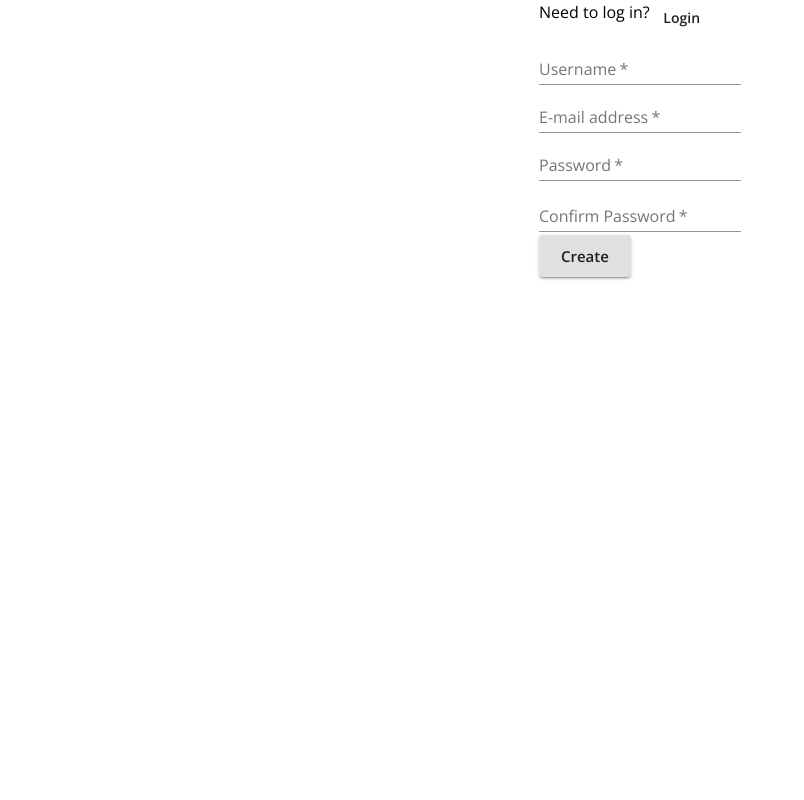
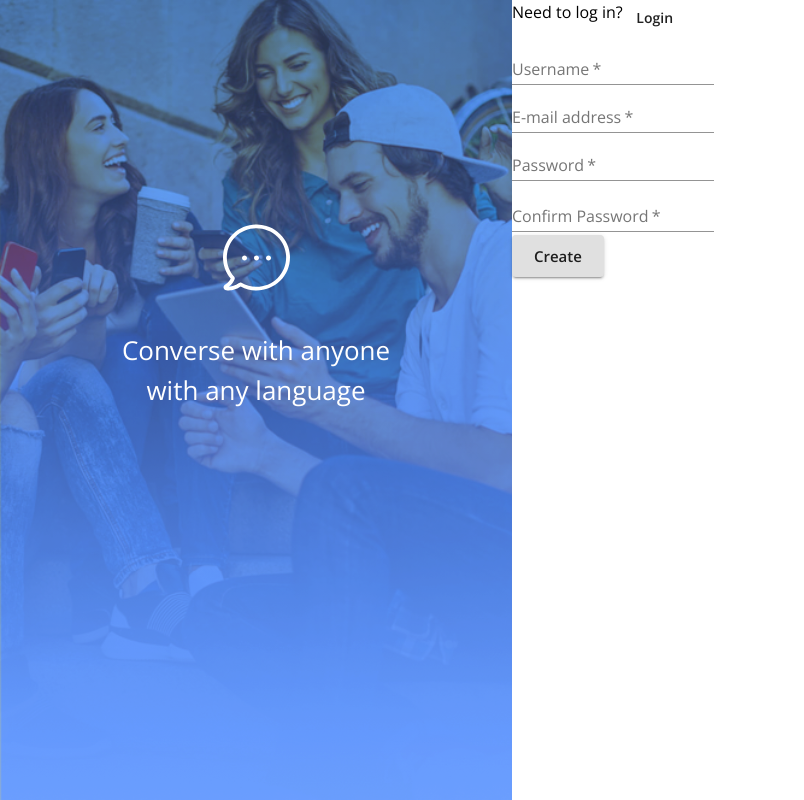
Before and after one commit to ungerecht/96713d, a React (Create React App) app in the folder client/: page / in a window 1280 px wide. Shown: the whole page, without its empty margins (0-804 px from the left). Built offline with nearby package versions, Linux system fonts and the light colour scheme; no server answers.

Commit message:
Use SideBanner component

```diff
--- a/client/src/Signup.js
+++ b/client/src/Signup.js
@@ -9,6 +9,8 @@ import {
   TextField,
   FormHelperText,
 } from '@material-ui/core';
+
+import SideBanner from './components/SideBanner';
 
 const Signup = ({ user, register }) => {
   const history = useHistory();
@@ -37,7 +39,8 @@ const Signup = ({ user, register }) => {
 
   return (
     <Grid container justifyContent="center">
-      <Box>
+      <SideBanner />
+      <Box sx={{ flex: 1 }}>
         <Grid container item>
           <Typography>Need to log in?</Typography>
           <Link href="/login" to="/login">
```
